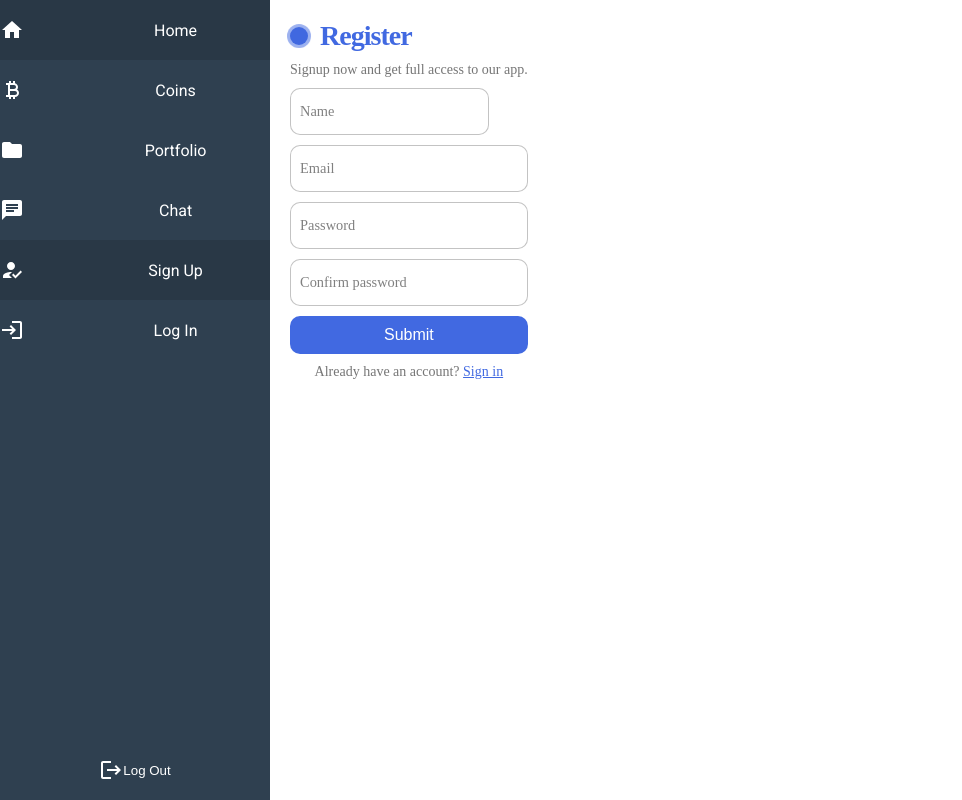
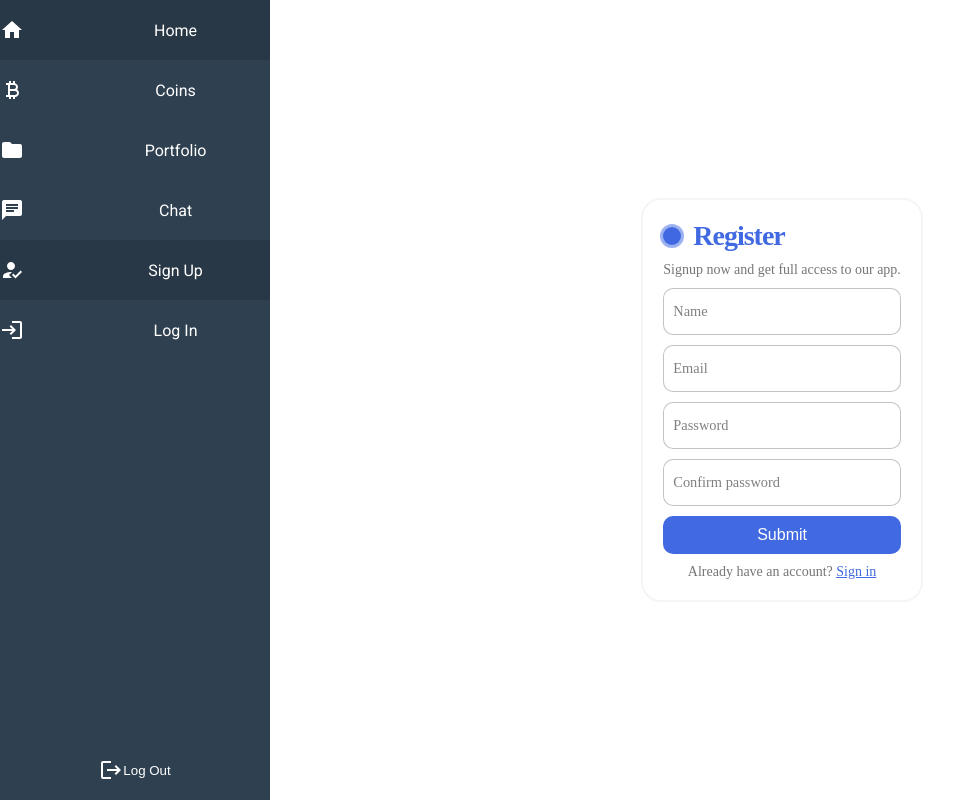
Before and after one commit to wcerteza/Coin-Dash, a React (Vite) app in the folder client/: page /register in a window 1280 px wide. Shown: the whole page, without its empty margins (0-962 px from the left). Built offline with nearby package versions, Linux system fonts and the light colour scheme.

Commit message:
added more styling but now troubleshooting issue

```diff
--- a/client/src/App.css
+++ b/client/src/App.css
@@ -147,6 +147,8 @@
   background-color: #293846;
 }
 
+/* chat page */
+
 .main-chat {
   height: 100vh;
   width: 80vw;
@@ -219,11 +221,8 @@
 }
 
 .feed {
-  text-align: absolute;
-  display: flex;
-  justify-content: center;
-  align-items: center;
-  width: 70vw;
+  width: 75vw;
+  overflow: scroll;
 }
 
 .feed-li {
@@ -248,7 +247,15 @@
 
 /* register */
 
-.form {
+.main-register {
+  height: 100vh;
+  width: 80vw;
+  display: flex;
+  justify-content: center;
+  align-items: center;
+}
+
+.register-form {
   display: flex;
   flex-direction: column;
   gap: 10px;
@@ -257,6 +264,7 @@
   padding: 20px;
   border-radius: 20px;
   position: relative;
+  border: 2px solid whitesmoke;
 }
 
 .title {
@@ -309,17 +317,13 @@
   text-decoration: underline royalblue;
 }
 
-.flex {
-  display: flex;
-  width: 100%;
-  gap: 6px;
-}
 
-.form label {
+
+.register-form label {
   position: relative;
 }
 
-.form label .input {
+.register-form label .input {
   width: 100%;
   padding: 10px 10px 20px 10px;
   outline: 0;
@@ -327,7 +331,7 @@
   border-radius: 10px;
 }
 
-.form label .input + span {
+.register-form label .input + span {
   position: absolute;
   left: 10px;
   top: 15px;
@@ -337,18 +341,18 @@
   transition: 0.3s ease;
 }
 
-.form label .input:placeholder-shown + span {
+.register-form label .input:placeholder-shown + span {
   top: 15px;
   font-size: 0.9em;
 }
 
-.form label .input:focus + span,.form label .input:valid + span {
+.register-form label .input:focus + span,.register-form label .input:valid + span {
   top: 30px;
   font-size: 0.7em;
   font-weight: 600;
 }
 
-.form label .input:valid + span {
+.register-form label .input:valid + span {
   color: green;
 }
 
--- a/client/src/components/CoinCard.jsx
+++ b/client/src/components/CoinCard.jsx
@@ -16,7 +16,7 @@ const CoinCard = ({ coin, index, handleCardHover }) => {
           onMouseLeave={() => handleCardHover(index)}
         >
           <div className="flip-card-front">
-            <p className="title">{coin.name}</p>
+            <p className="coin-title">{coin.name}</p>
             <img src={coin.image} alt="" />
           </div>
           <div className="flip-card-back">
--- a/client/src/pages/Register.jsx
+++ b/client/src/pages/Register.jsx
@@ -33,10 +33,11 @@ const Register = () => {
   }
 
   return (
-    <form className="form" onSubmit={handleSubmit}>
+    <div className="main-register">
+      <form className="register-form" onSubmit={handleSubmit}>
         <p className="title">Register</p>
         <p className="message">Signup now and get full access to our app.</p>
-      <div className="flex">
+
         <label>
           <input
             onChange={handleChange}
@@ -49,7 +50,6 @@ const Register = () => {
           />
           <span>Name</span>
         </label>
-      </div>
 
         <label>
           <input
@@ -105,6 +105,7 @@ const Register = () => {
           Already have an account? <a href="#">Sign in</a>
         </p>
       </form>
+    </div>
   )
 }
 
```
Lines whose indentation alone changed are shown as unchanged.
